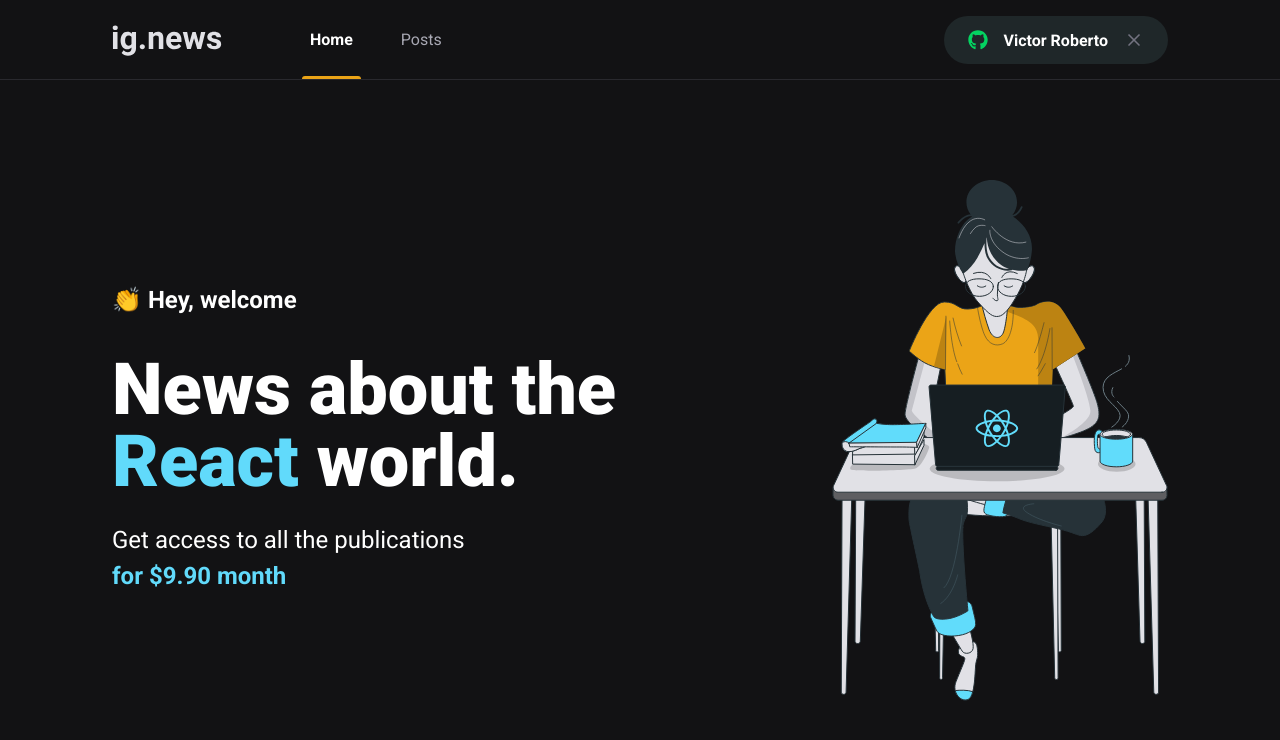
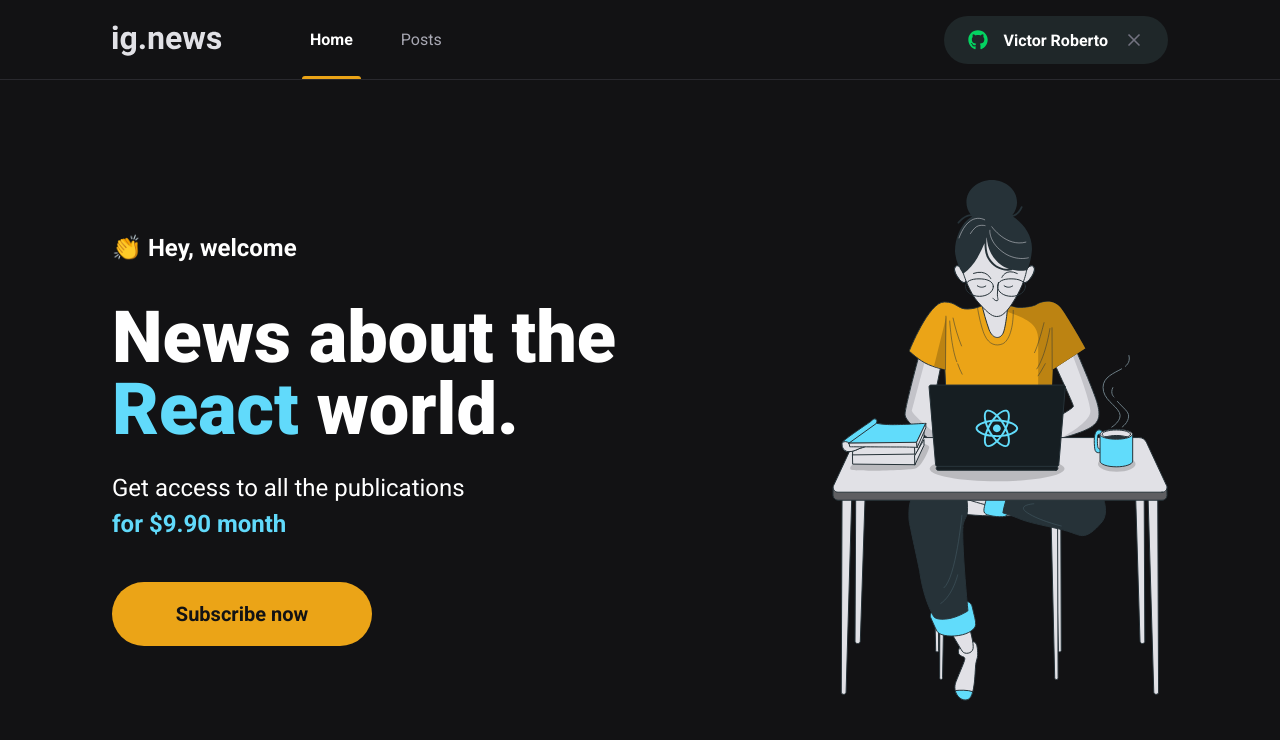
Before and after one commit to RobertoVictor7/Rocketseat-ignews, a Next.js app: page / in a window 1280 px wide. Shown: the top 740 px of the page. Built offline with nearby package versions, Linux system fonts and the light colour scheme.

Commit message:
subscribe button add

```diff
--- /dev/null
+++ b/src/components/subscribeButton/index.tsx
@@ -0,0 +1,12 @@
+import styles from './styles.module.scss'
+
+export function SubscribeButton() {
+    return (
+        <button
+        type= "button"
+        className={styles.subscribeButton}
+        >
+            Subscribe now
+        </button>
+    )
+}
--- /dev/null
+++ b/src/components/subscribeButton/styles.module.scss
@@ -0,0 +1,20 @@
+.subscribeButton {
+    width: 260px;
+    height: 4rem;
+    border: 0;
+    border-radius: 2rem;
+    background: var(--yellow-500);
+    color: var(--gray-900);
+    font-size: 1.25rem;
+    font-weight: bold;
+
+    display: flex;
+    align-items: center;
+    justify-content: center;
+
+    transition: filter 0.2s;
+
+    &:hover {
+        filter: brightness(0.8);
+    }
+}
--- a/src/pages/home.module.scss
+++ b/src/pages/home.module.scss
@@ -37,7 +37,10 @@
         color: var(--cyan-500);
         font-weight: bold;
     }
+}
+
+    button {
+        margin-top: 2.5rem;
     }
 
-
 }
--- a/src/pages/index.tsx
+++ b/src/pages/index.tsx
@@ -1,4 +1,6 @@
 import styles from './home.module.scss';
+
+import { SubscribeButton } from '../components/subscribeButton';
 
 export default function Home() {
   return (
@@ -13,6 +15,7 @@
               Get access to all the publications <br />
               <span>for $9.90 month</span>
             </p>
+            <SubscribeButton/>
         </section>
 
         <img src="/images/avatar.svg" alt="Girl Coding" />
```
